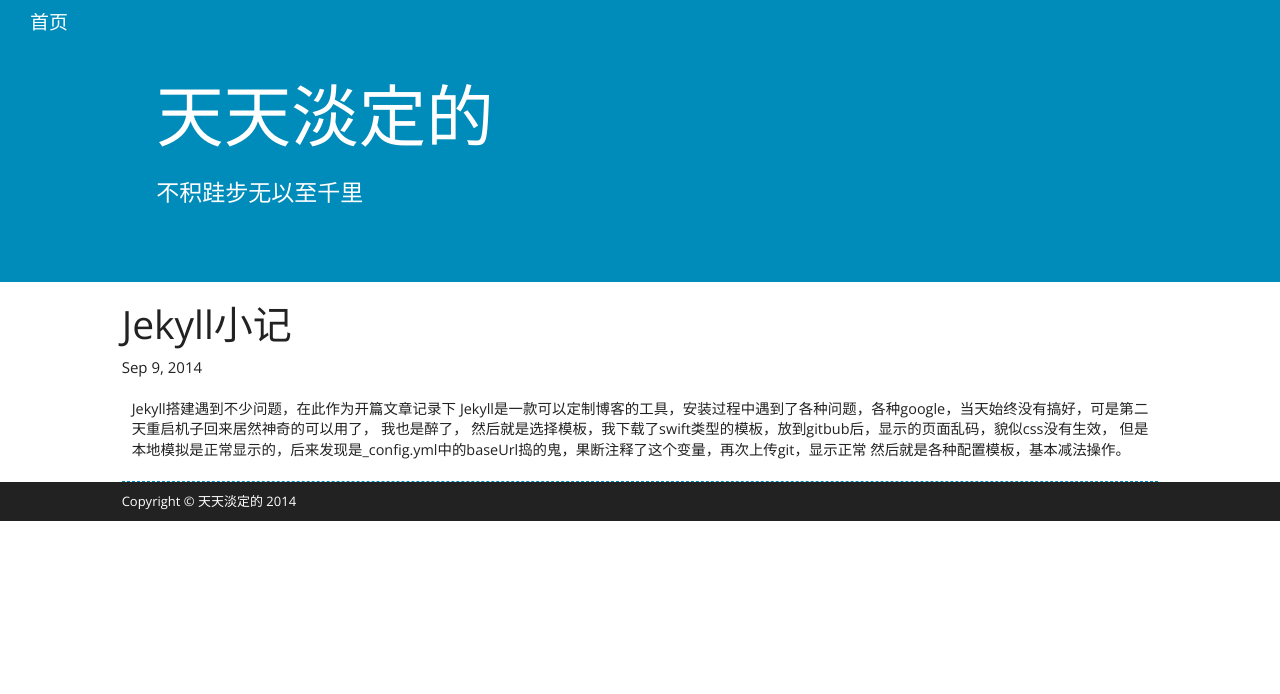
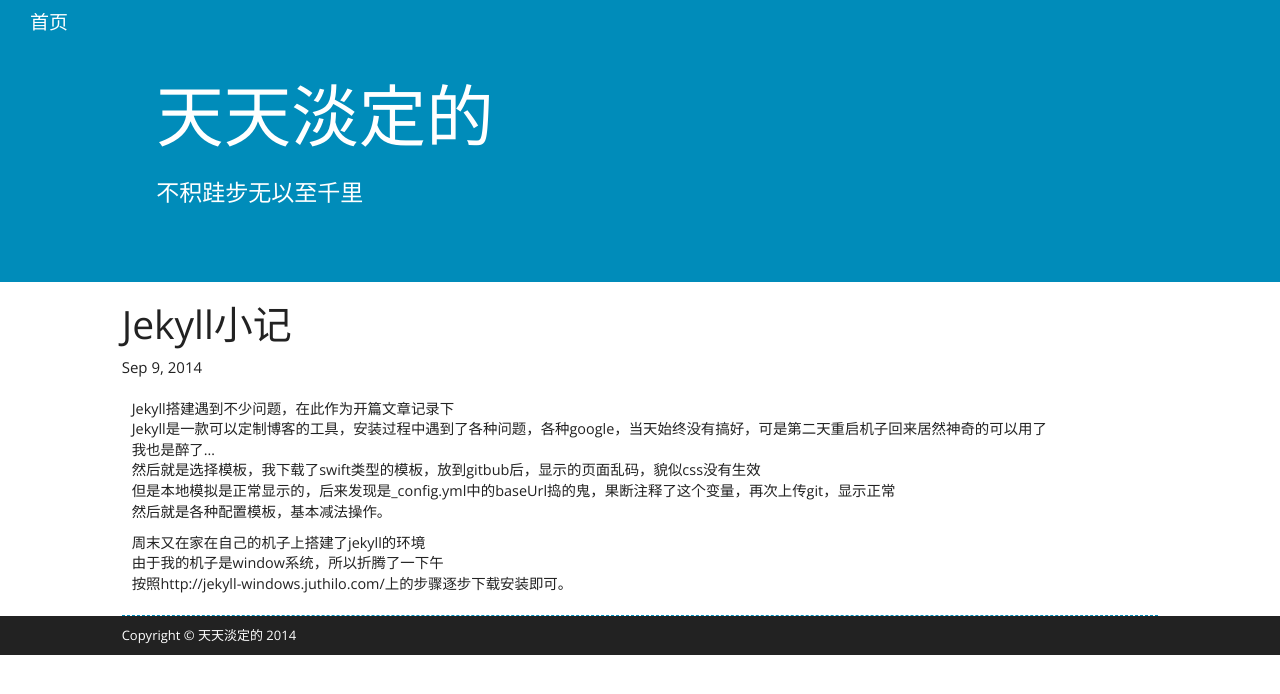
Before and after one commit to askday/askday.github.io, a Jekyll site: the page built from _posts/2014-09-09-Jekyll小记.markdown, in a window 1280 px wide. Shown: the top 694 px of the page. Built offline with Jekyll 4.4.1, drawn with Linux system fonts in a browser that asks for light colours; nearby versions of some CDN libraries.

Commit message:
windows 配置完成

```diff
--- a/_config.yml
+++ b/_config.yml
@@ -6,7 +6,8 @@ email: xiangbo-99@163.com
 url: "http://askday.github.io/" # the base hostname & protocol for your site
 #favicon
 favicon: /favicon.png
-
+# highlighter: pygments
+encoding: utf-8
 #feed
 feedburner_username: wangxiang
 #twitter
--- a/_posts/2014-09-09-Jekyll小记.markdown
+++ b/_posts/2014-09-09-Jekyll小记.markdown
@@ -8,9 +8,14 @@ github_repo_username: askday
 comments: false
 ---
 
-Jekyll搭建遇到不少问题，在此作为开篇文章记录下
-Jekyll是一款可以定制博客的工具，安装过程中遇到了各种问题，各种google，当天始终没有搞好，可是第二天重启机子回来居然神奇的可以用了，
-我也是醉了，
-然后就是选择模板，我下载了swift类型的模板，放到gitbub后，显示的页面乱码，貌似css没有生效，
-但是本地模拟是正常显示的，后来发现是_config.yml中的baseUrl捣的鬼，果断注释了这个变量，再次上传git，显示正常
+Jekyll搭建遇到不少问题，在此作为开篇文章记录下<br/>
+Jekyll是一款可以定制博客的工具，安装过程中遇到了各种问题，各种google，当天始终没有搞好，可是第二天重启机子回来居然神奇的可以用了<br/>
+我也是醉了...<br/>
+然后就是选择模板，我下载了swift类型的模板，放到gitbub后，显示的页面乱码，貌似css没有生效<br/>
+但是本地模拟是正常显示的，后来发现是_config.yml中的baseUrl捣的鬼，果断注释了这个变量，再次上传git，显示正常<br/>
 然后就是各种配置模板，基本减法操作。
+<br/>
+
+周末又在家在自己的机子上搭建了jekyll的环境<br/>
+由于我的机子是window系统，所以折腾了一下午<br/>
+按照http://jekyll-windows.juthilo.com/上的步骤逐步下载安装即可。
```
Also changed, not shown: _posts/2015-12-16-android.markdown (+6 -4 lines).
